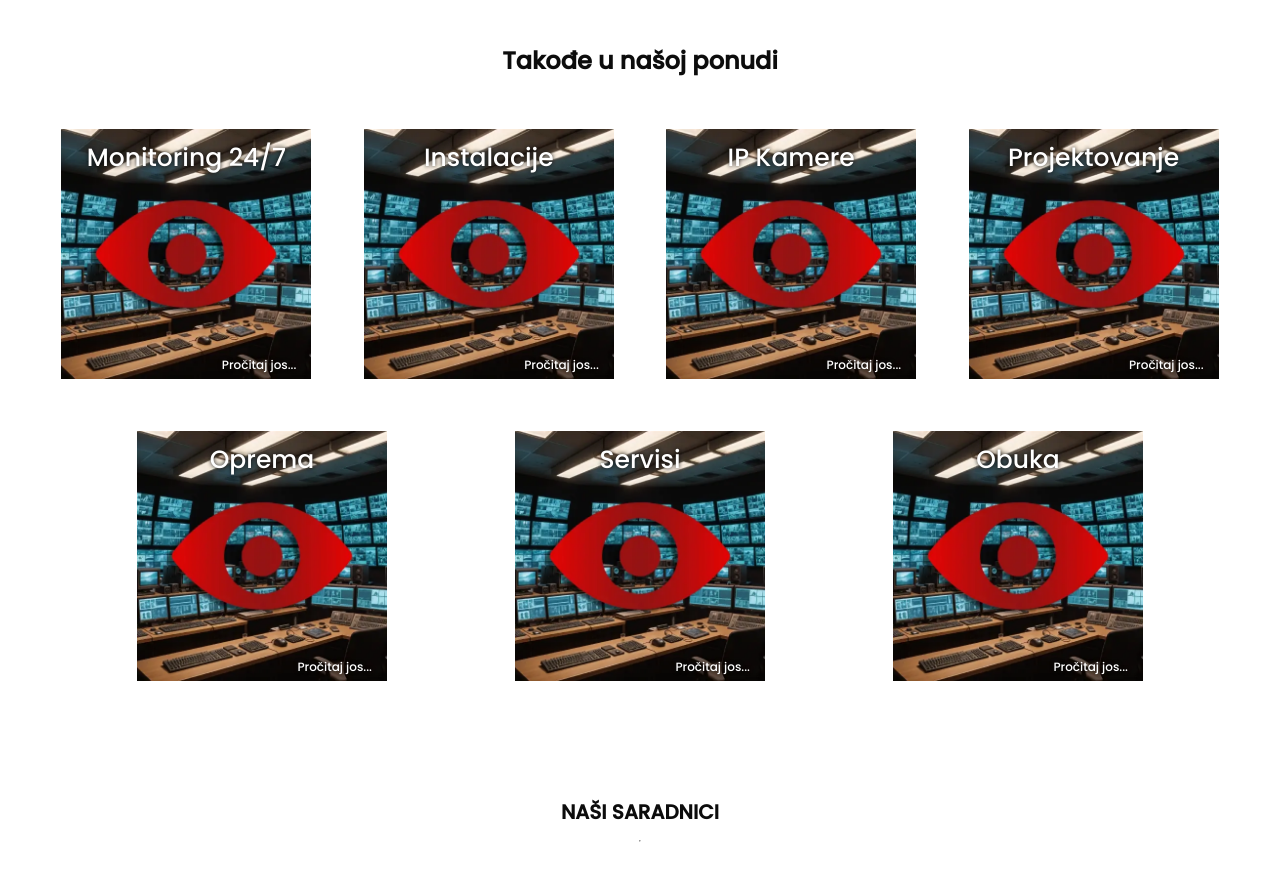
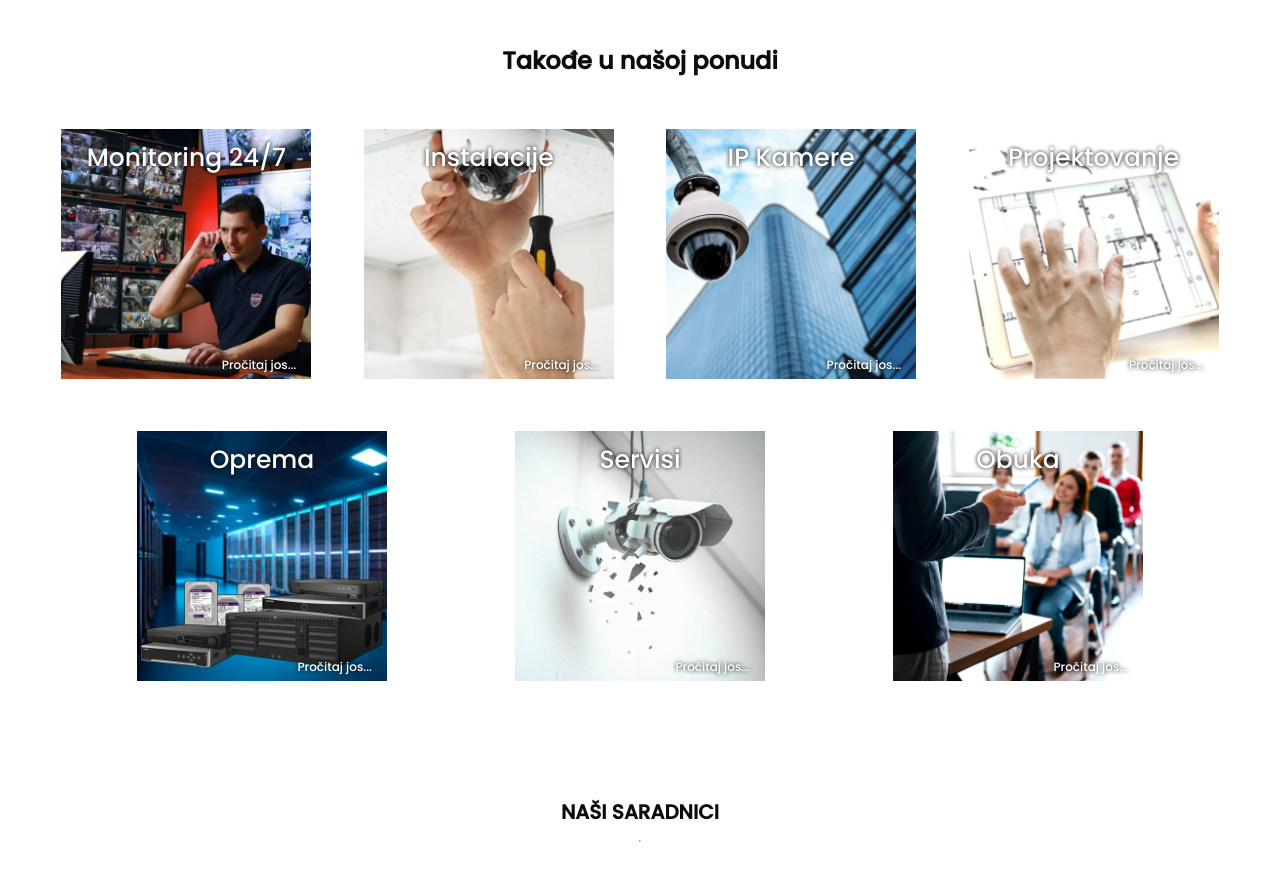
Before and after one commit to MaximusWebRs/VideoNadzor, a plain HTML site: page index.html in a window 1280 px wide. Shown: the part 2620-3492 px from the top of the page. Drawn offline with nearby package versions, Linux system fonts and the light colour scheme.

Commit message:
images * meta

```diff
--- a/index.html
+++ b/index.html
@@ -6,6 +6,14 @@
 
     <meta charset="UTF-8">
     <meta name="viewport" content="width=device-width, initial-scale=1.0">
+    <meta name='robots' content='index,follow,notranslate'>
+    <meta name='author' content='Nikola Zagorac,nikola2001zagorac@gmail.com'>
+    <meta name='language' content='RS'>
+    <meta name='description'
+    content='Potpuna rešenja za video nadzor. Naša firma Vam
+    predstavlja širok spektar usluga, od projektovanja i
+    instalacije do održavanja i monitoringa sistema video nadzora.
+    Optimizujte svoje poslovanje uz našu ekspertizu.'>
 
     <link href="css/index.css" rel="stylesheet">
     <script src="js/main.js"></script>
@@ -206,7 +214,7 @@ https://cdn.jsdelivr.net/npm/js-cookie@3.0.5/dist/js.cookie.min.js
             <article>
                 <h2>Monitoring 24/7</h2>
                 <a>Pročitaj jos...</a>
-                <img src="images/extra offers/monitoring.webp">
+                <img src="images/extra offers/monitoring-centar.webp">
                 <p>
                     Naša kompanija vam nudi profesionalnu uslugu monitoringa na daljinu,
                     koristeći najsavremenije tehnologije.
@@ -219,7 +227,7 @@ https://cdn.jsdelivr.net/npm/js-cookie@3.0.5/dist/js.cookie.min.js
             <article>
                 <h2>Instalacije</h2>
                 <a>Pročitaj jos...</a>
-                <img src="images/extra offers/monitoring.webp">
+                <img src="images/extra offers/mounting.webp">
                 <p>
                     Bez obzira na kompleksnost projekta, naša kompanija je u stanju
                     da izvede sve vrste kablovskih instalacija za video nadzor.
@@ -233,7 +241,7 @@ https://cdn.jsdelivr.net/npm/js-cookie@3.0.5/dist/js.cookie.min.js
             <article>
                 <h2>IP Kamere</h2>
                 <a>Pročitaj jos...</a>
-                <img src="images/extra offers/monitoring.webp">
+                <img src="images/extra offers/ip-cams.webp">
                 <p>
                     Ulaganjem u IP kamere visoke rezolucije dobijate kristalno čist video zapis
                     i mogućnost detaljne analize snimljenog materijala.
@@ -248,7 +256,7 @@ https://cdn.jsdelivr.net/npm/js-cookie@3.0.5/dist/js.cookie.min.js
             <article>
                 <h2>Projektovanje</h2>
                 <a>Pročitaj jos...</a>
-                <img src="images/extra offers/monitoring.webp">
+                <img src="images/extra offers/projection.webp">
                 <p>
                     Želite da vaš objekat bude pod strogim video nadzorom?
                     Naš tim će izraditi detaljan plan koji će zadovoljiti sve vaše potrebe.
@@ -261,7 +269,7 @@ https://cdn.jsdelivr.net/npm/js-cookie@3.0.5/dist/js.cookie.min.js
             <article>
                 <h2>Oprema</h2>
                 <a>Pročitaj jos...</a>
-                <img src="images/extra offers/monitoring.webp">
+                <img src="images/extra offers/equipment.webp">
                 <p>
                     Naša kompanija nudi profesionalnu uslugu instalacije snimača za video nadzor i prateće opreme.
                     Odabiremo najkvalitetnije komponente vodećih proizvođača, poput Hikvisiona i Dahue,
@@ -275,7 +283,7 @@ https://cdn.jsdelivr.net/npm/js-cookie@3.0.5/dist/js.cookie.min.js
             <article>
                 <h2>Servisi</h2>
                 <a>Pročitaj jos...</a>
-                <img src="images/extra offers/monitoring.webp">
+                <img src="images/extra offers/servicing.webp">
                 <p>
                     Naša firma pruža sveobuhvatne usluge servisiranja i održavanja sistema za video nadzor.
                     Naši stručnjaci će redovno pregledati vaš sistem,
@@ -286,7 +294,7 @@ https://cdn.jsdelivr.net/npm/js-cookie@3.0.5/dist/js.cookie.min.js
             <article>
                 <h2>Obuka</h2>
                 <a>Pročitaj jos...</a>
-                <img src="images/extra offers/monitoring.webp">
+                <img src="images/extra offers/training.webp">
                 <p>
                     Naša firma nudi sveobuhvatnu obuku za vaše zaposlenike koji se bave video nadzorom.
                     Naš program obuke pokriva sve od instalacije i konfiguracije različitih sistema video nadzora,
```
Also changed, not shown: images/extra offers/equipment.webp (added), images/extra offers/ip-cams.webp (added), images/extra offers/monitoring-centar.webp (added), images/extra offers/monitoring.webp (deleted), images/extra offers/mounting.webp (added), images/extra offers/projection.webp (added), images/extra offers/servicing.webp (added), images/extra offers/training.webp (added), images/offers/monitoring.webp.
